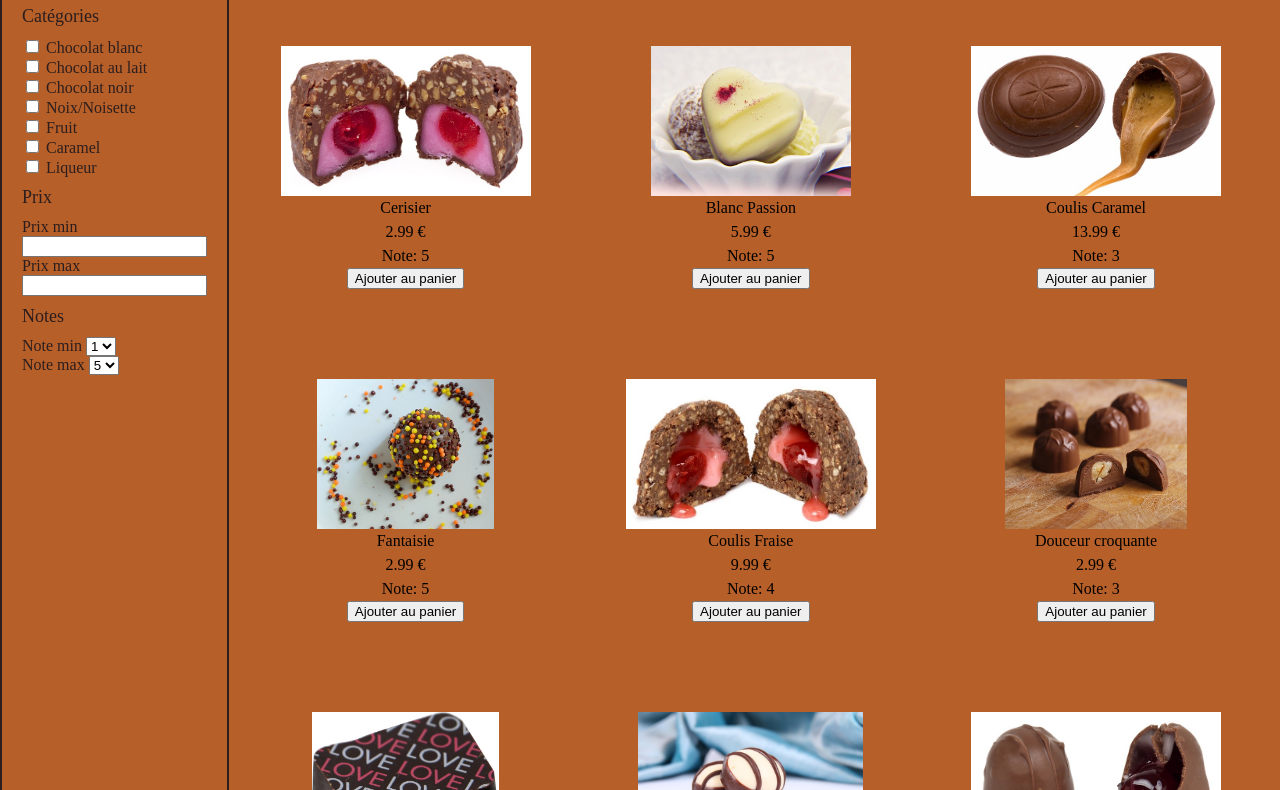
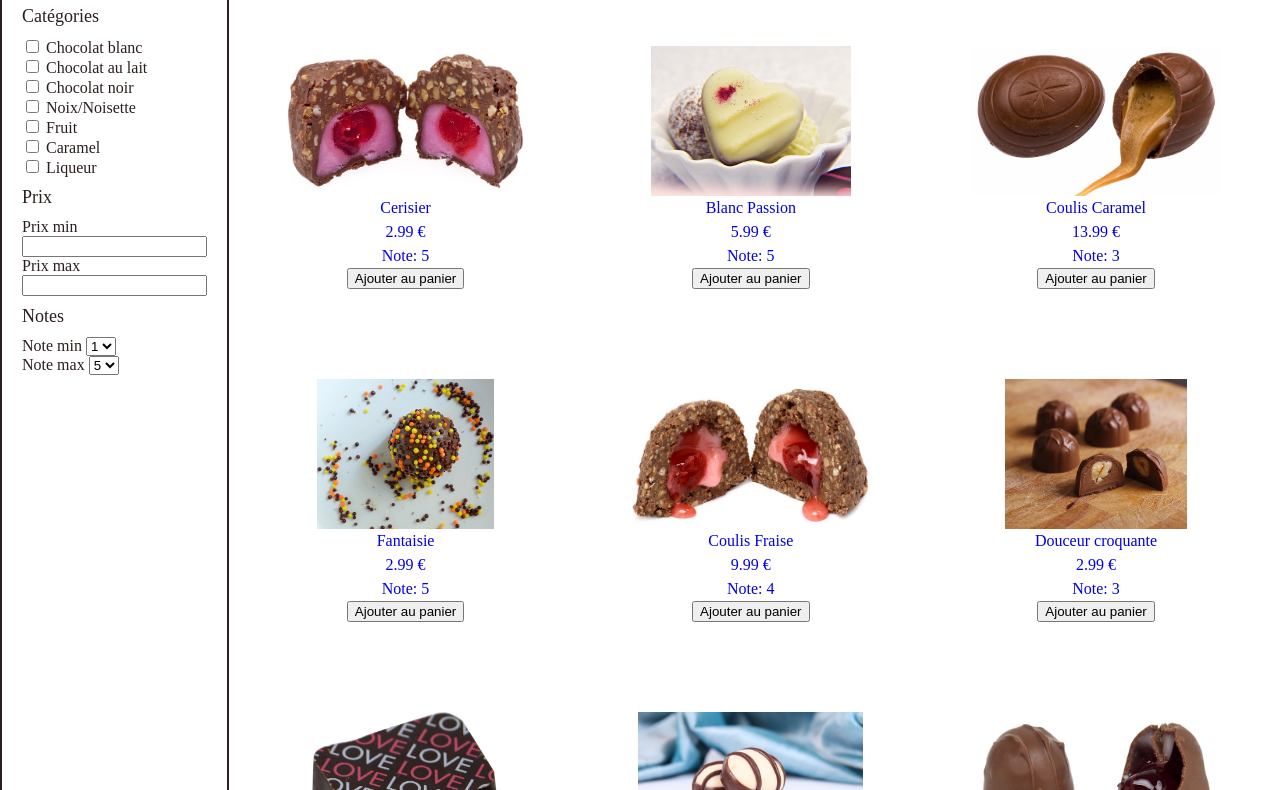
Before and after one commit to Krusty07/chocopap, a plain HTML site: page boutique.html in a window 1280 px wide. Shown: the part 96-886 px from the top of the page. Drawn offline with Linux system fonts and the light colour scheme; a web font is replaced by a local one.

Commit message:
Fix CSS OK

```diff
--- a/style.css
+++ b/style.css
@@ -12,6 +12,9 @@ body {
     margin: 0;
     width: 100%;
 
+}
+.content {
+  background-color: #FFFFFF;
 }
 
 .product-details {
@@ -248,10 +251,10 @@ body {
   padding-left: 20px;
 }
 
-a {
+/* a {
   text-decoration: none;
   color: black;
-}
+} */
 
 /* CSS page produit */
 
```
Also changed, not shown: index.html (+3 -0 lines).
